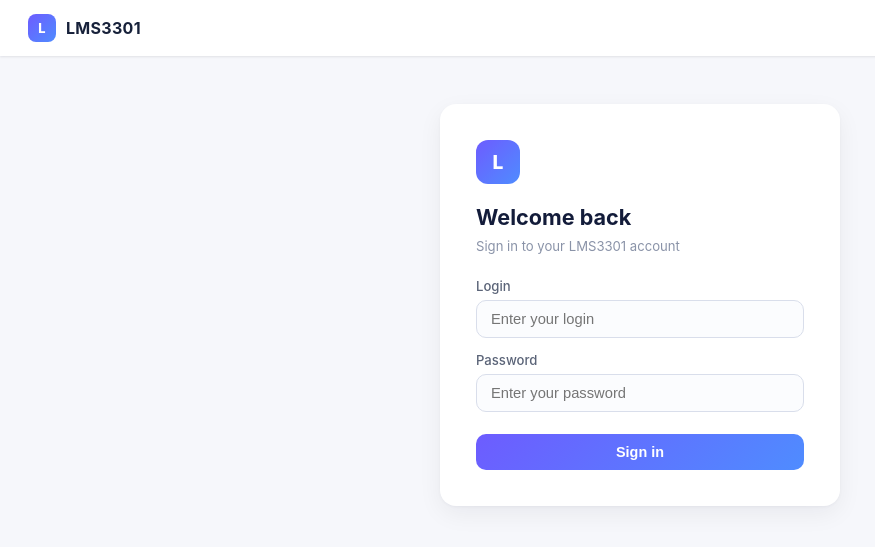
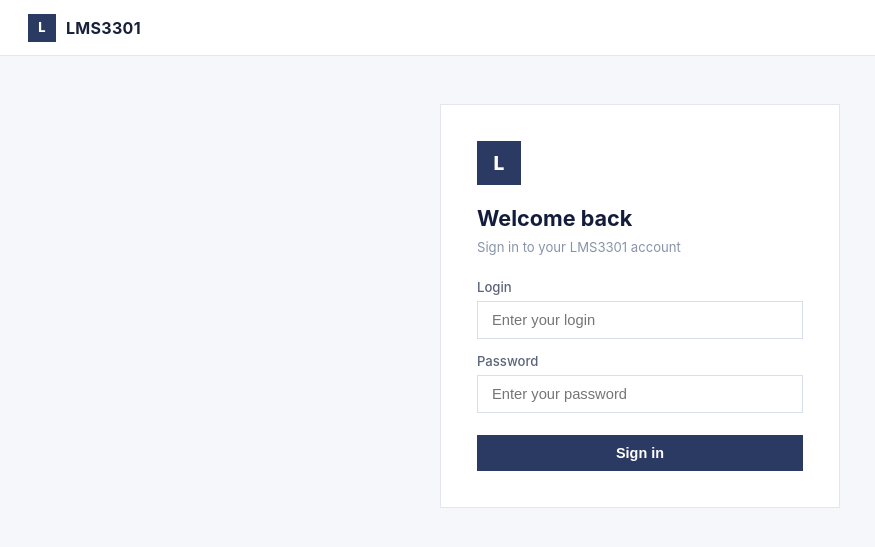
Before and after one commit to zaveshaa/LMS3301, a Flask app: page /login in a window 1280 px wide. Shown: the top 547 px of the page, without its empty margins (0-875 px from the left). Run offline with Flask 3, Linux system fonts and the light colour scheme.

Commit message:
Strict design: no rounding, solid colors

```diff
--- a/src/templates/base.html
+++ b/src/templates/base.html
@@ -8,32 +8,32 @@
   * { box-sizing: border-box; margin: 0; padding: 0; }
   body { font-family: -apple-system, BlinkMacSystemFont, "Segoe UI", Roboto, Inter, Arial, sans-serif; background: #f6f7fb; color: #17213a; min-height: 100vh; }
 
-  header { background: #fff; box-shadow: 0 1px 2px rgba(16,24,40,.06), 0 1px 3px rgba(16,24,40,.04); padding: 0 28px; display: flex; align-items: center; justify-content: space-between; height: 56px; position: sticky; top: 0; z-index: 10; }
+  header { background: #fff; border-bottom: 1px solid #e3e6ef; padding: 0 28px; display: flex; align-items: center; justify-content: space-between; height: 56px; position: sticky; top: 0; z-index: 10; }
   header .logo { display: flex; align-items: center; gap: 10px; font-size: 1rem; font-weight: 700; text-decoration: none; color: #17213a; letter-spacing: .3px; }
-  header .logo .logo-mark { width: 28px; height: 28px; border-radius: 8px; background: linear-gradient(135deg, #6d5cff, #4f8cff); color: #fff; display: flex; align-items: center; justify-content: center; font-size: .8rem; font-weight: 800; }
+  header .logo .logo-mark { width: 28px; height: 28px; background: #2b3a63; color: #fff; display: flex; align-items: center; justify-content: center; font-size: .8rem; font-weight: 800; }
   header nav { display: flex; gap: 18px; align-items: center; }
   header nav a { color: #4b5563; text-decoration: none; font-size: .85rem; font-weight: 500; }
-  header nav a:hover { color: #6d5cff; }
+  header nav a:hover { color: #2b3a63; }
   header .user-info { display: flex; align-items: center; gap: 10px; font-size: .85rem; color: #17213a; font-weight: 500; }
-  header .role-badge { background: #f0eeff; color: #6d5cff; font-size: .72rem; font-weight: 600; padding: 4px 10px; border-radius: 999px; }
+  header .role-badge { background: #eceff5; color: #2b3a63; font-size: .72rem; font-weight: 600; padding: 4px 10px; }
 
   main { max-width: 920px; margin: 40px auto; padding: 0 24px; }
-  .card { background: #fff; border-radius: 16px; padding: 28px; box-shadow: 0 1px 3px rgba(16,24,40,.04), 0 8px 24px rgba(16,24,40,.06); margin-bottom: 18px; }
+  .card { background: #fff; border: 1px solid #e3e6ef; padding: 28px; margin-bottom: 18px; }
   .card h1 { font-size: 1.35rem; font-weight: 700; margin-bottom: 8px; color: #131c3a; }
   .card h2 { font-size: 1.05rem; font-weight: 600; margin-bottom: 8px; color: #1f2a4a; }
 
-  .flash { background: #fef3c7; border: 1px solid #fbd38d; color: #92400e; padding: 12px 16px; border-radius: 12px; margin-bottom: 18px; font-size: .85rem; }
+  .flash { background: #fff8e1; border: 1px solid #e8d08a; color: #6b4e0a; padding: 12px 16px; margin-bottom: 18px; font-size: .85rem; }
 
-  .btn { display: inline-flex; align-items: center; gap: 8px; background: linear-gradient(135deg, #6d5cff, #4f8cff); color: #fff; border: none; padding: 10px 22px; border-radius: 10px; cursor: pointer; font-size: .9rem; font-weight: 600; text-decoration: none; transition: transform .05s ease, opacity .15s ease; }
-  .btn:hover { opacity: .92; }
-  .btn:active { transform: translateY(1px); }
-  .btn-danger { background: linear-gradient(135deg, #f43f5e, #ef4444); }
+  .btn { display: inline-flex; align-items: center; gap: 8px; background: #2b3a63; color: #fff; border: none; padding: 10px 22px; cursor: pointer; font-size: .9rem; font-weight: 600; text-decoration: none; transition: background .15s ease; }
+  .btn:hover { background: #1f2a4a; }
+  .btn-danger { background: #c0392b; }
+  .btn-danger:hover { background: #a93226; }
 
-  .btn-outline { display: inline-flex; align-items: center; gap: 8px; background: #fff; color: #4b5563; border: 1px solid #d9deeb; padding: 10px 22px; border-radius: 10px; cursor: pointer; font-size: .9rem; font-weight: 500; text-decoration: none; transition: background .15s ease; }
+  .btn-outline { display: inline-flex; align-items: center; gap: 8px; background: #fff; color: #4b5563; border: 1px solid #d9deeb; padding: 10px 22px; cursor: pointer; font-size: .9rem; font-weight: 500; text-decoration: none; transition: background .15s ease; }
   .btn-outline:hover { background: #f6f7fb; }
 
-  input[type="text"], input[type="password"], textarea, select { width: 100%; padding: 10px 14px; border: 1px solid #d9deeb; border-radius: 10px; font-size: .92rem; margin-bottom: 14px; background: #fbfcfe; color: #17213a; transition: border-color .15s ease, box-shadow .15s ease; }
-  input:focus, textarea:focus, select:focus { outline: none; border-color: #6d5cff; box-shadow: 0 0 0 4px rgba(109,92,255,.12); background: #fff; }
+  input[type="text"], input[type="password"], textarea, select { width: 100%; padding: 10px 14px; border: 1px solid #d9deeb; font-size: .92rem; margin-bottom: 14px; background: #fff; color: #17213a; transition: border-color .15s ease; }
+  input:focus, textarea:focus, select:focus { outline: none; border-color: #2b3a63; }
 
   label { display: block; font-size: .82rem; color: #5b6478; margin-bottom: 6px; font-weight: 500; }
 
--- a/src/templates/home.html
+++ b/src/templates/home.html
@@ -5,9 +5,9 @@
   <div style="display:flex; justify-content:space-between; align-items:flex-start; gap:20px; flex-wrap:wrap;">
     <div>
       <h1>Hello, {{ current_login }}!</h1>
-      <p class="meta">You are signed in as <strong style="color:#6d5cff;">{{ role_label }}</strong>.</p>
+      <p class="meta">You are signed in as <strong style="color:#2b3a63;">{{ role_label }}</strong>.</p>
     </div>
-    <span style="background:#f0eeff; color:#6d5cff; font-size:.75rem; font-weight:600; padding:6px 14px; border-radius:999px;">{{ role_label }}</span>
+    <span style="background:#eceff5; color:#2b3a63; font-size:.75rem; font-weight:600; padding:6px 14px;">{{ role_label }}</span>
   </div>
 </div>
 {% endblock %}
--- a/src/templates/login.html
+++ b/src/templates/login.html
@@ -2,7 +2,7 @@
 {% block title %}Sign In — LMS3301{% endblock %}
 {% block content %}
 <div class="card" style="max-width:400px; margin:48px auto; padding:36px;">
-  <div style="width:44px; height:44px; border-radius:12px; background:linear-gradient(135deg,#6d5cff,#4f8cff); display:flex; align-items:center; justify-content:center; font-size:1.2rem; font-weight:800; color:#fff; margin-bottom:20px;">L</div>
+  <div style="width:44px; height:44px; background:#2b3a63; display:flex; align-items:center; justify-content:center; font-size:1.2rem; font-weight:800; color:#fff; margin-bottom:20px;">L</div>
   <h1>Welcome back</h1>
   <p class="meta" style="margin-bottom:24px;">Sign in to your LMS3301 account</p>
   <form method="post">
```
